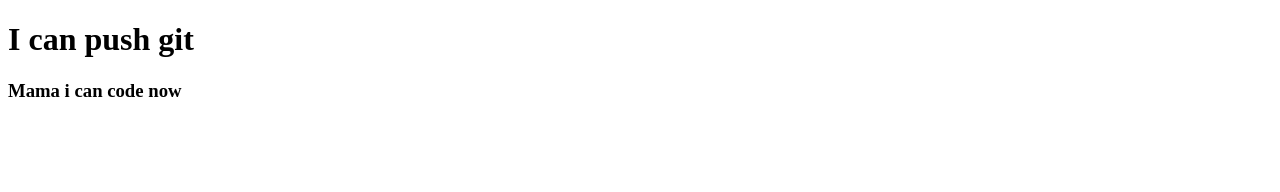
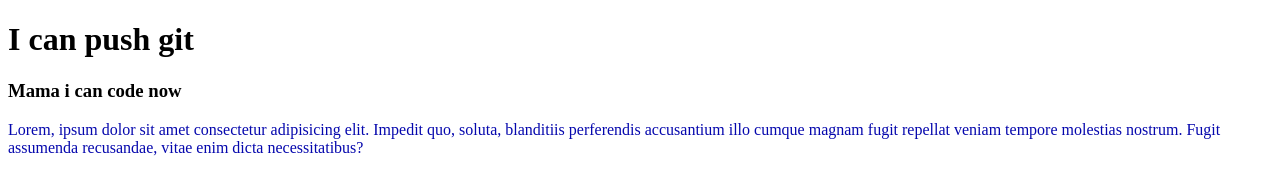
Before and after one commit to sajjad-mugdho/my-practice-repo, a plain HTML site: page index.html in a window 1280 px wide. Drawn offline with Linux system fonts and the light colour scheme.

Commit message:
style add

```diff
--- a/index.html
+++ b/index.html
@@ -5,10 +5,12 @@
     <meta http-equiv="X-UA-Compatible" content="IE=edge">
     <meta name="viewport" content="width=device-width, initial-scale=1.0">
     <title>My Practice Repo</title>
+    <link rel="stylesheet" href="style.css">
 </head>
 <body>
     <h1>I can push git</h1>
     <h3>Mama i can code now</h3>
+    <P>Lorem, ipsum dolor sit amet consectetur adipisicing elit. Impedit quo, soluta, blanditiis perferendis accusantium illo cumque magnam fugit repellat veniam tempore molestias nostrum. Fugit assumenda recusandae, vitae enim dicta necessitatibus?</P>
 
 </body>
 </html>
--- /dev/null
+++ b/style.css
@@ -0,0 +1,3 @@
+P {
+    color:rgb(5, 7, 173)
+}
```
